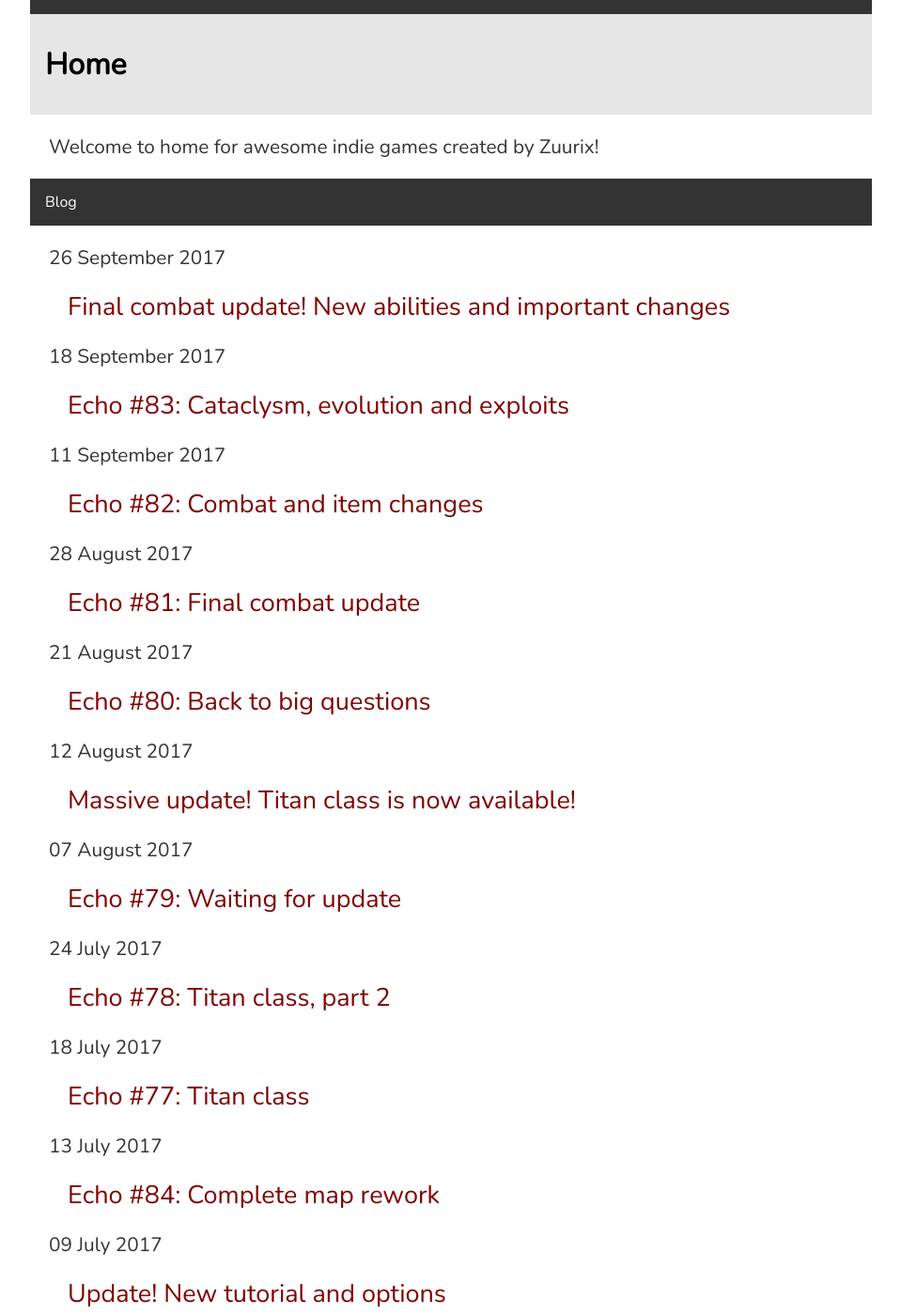
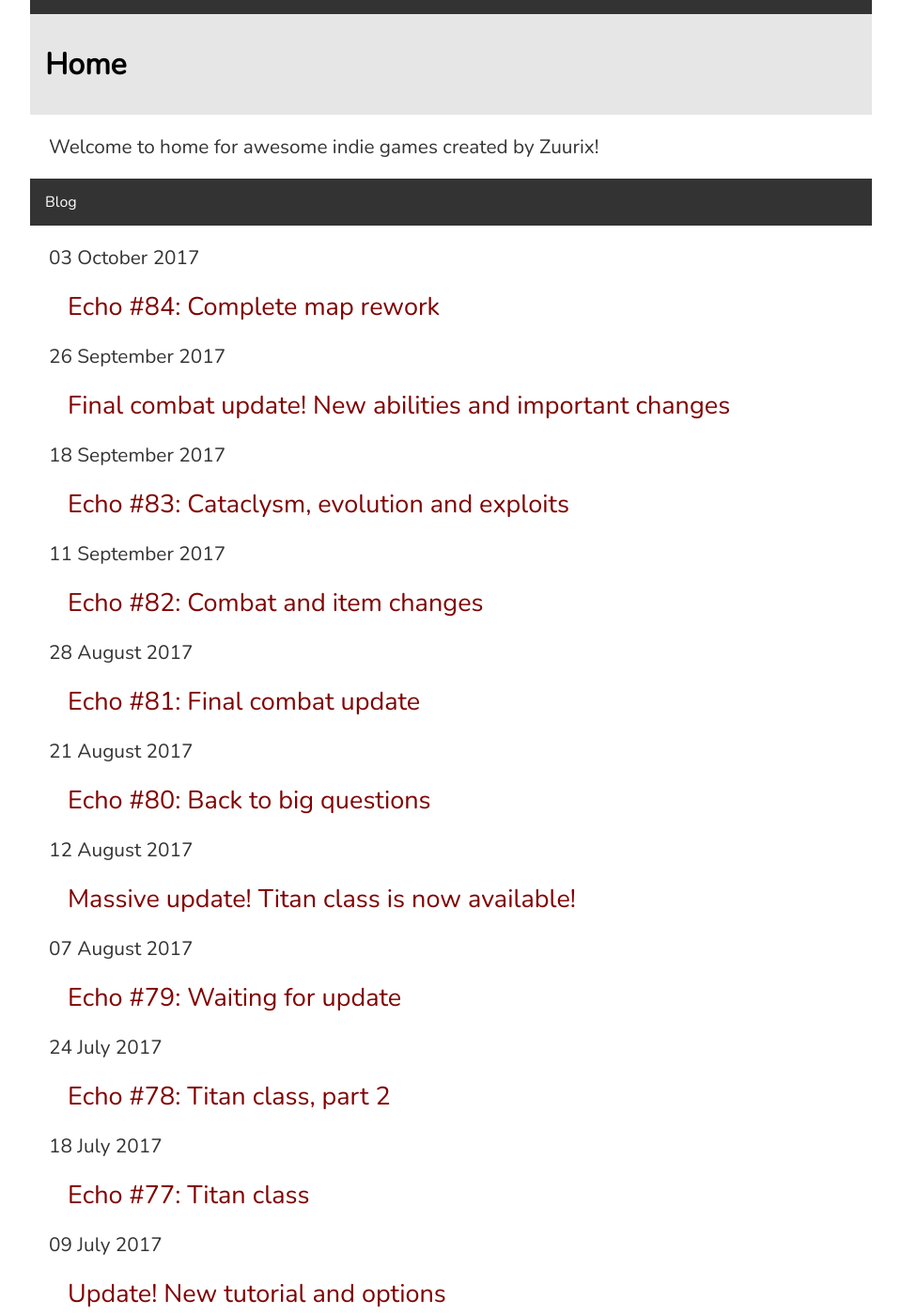
Before and after one commit to Phoebe3663/Zuurix.github.io, a Jekyll site: the page built from index.html, in a window 1280 px wide and 1400 px high, scrolled down 349 px. Shown: the whole window at 94% size, without its empty margins (160-1119 px from the left). Built offline with Jekyll 4.4.1, drawn with Linux system fonts in a browser that asks for light colours.

Commit message:
Update 2017-10-03-echo-84.md

```diff
--- a/_posts/2017-10-03-echo-84.md
+++ b/_posts/2017-10-03-echo-84.md
@@ -1,7 +1,7 @@
 ---
 layout: post
 title: "Echo #84: Complete map rework"
-date: 2017-07-13
+date: 2017-10-03
 ---
 
 This week I've been trying to improve combat HUD and graphics.
```
